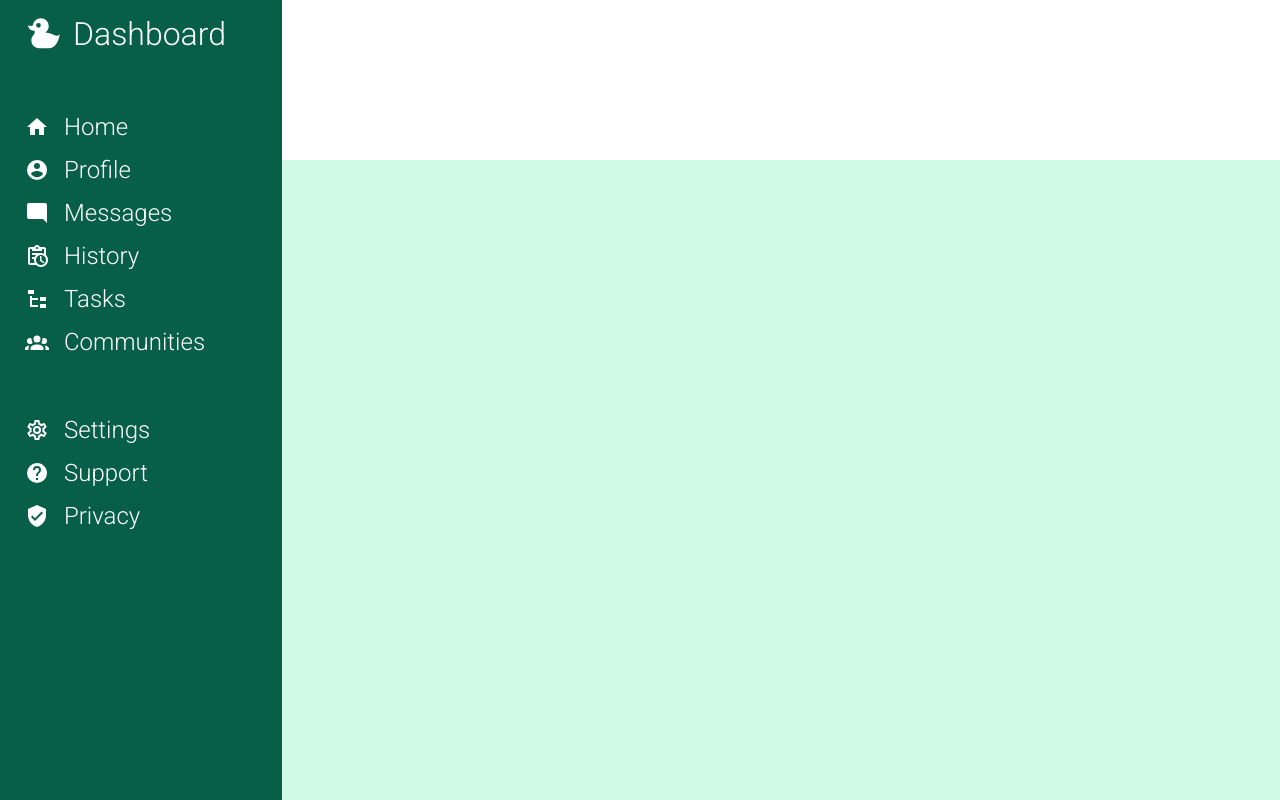
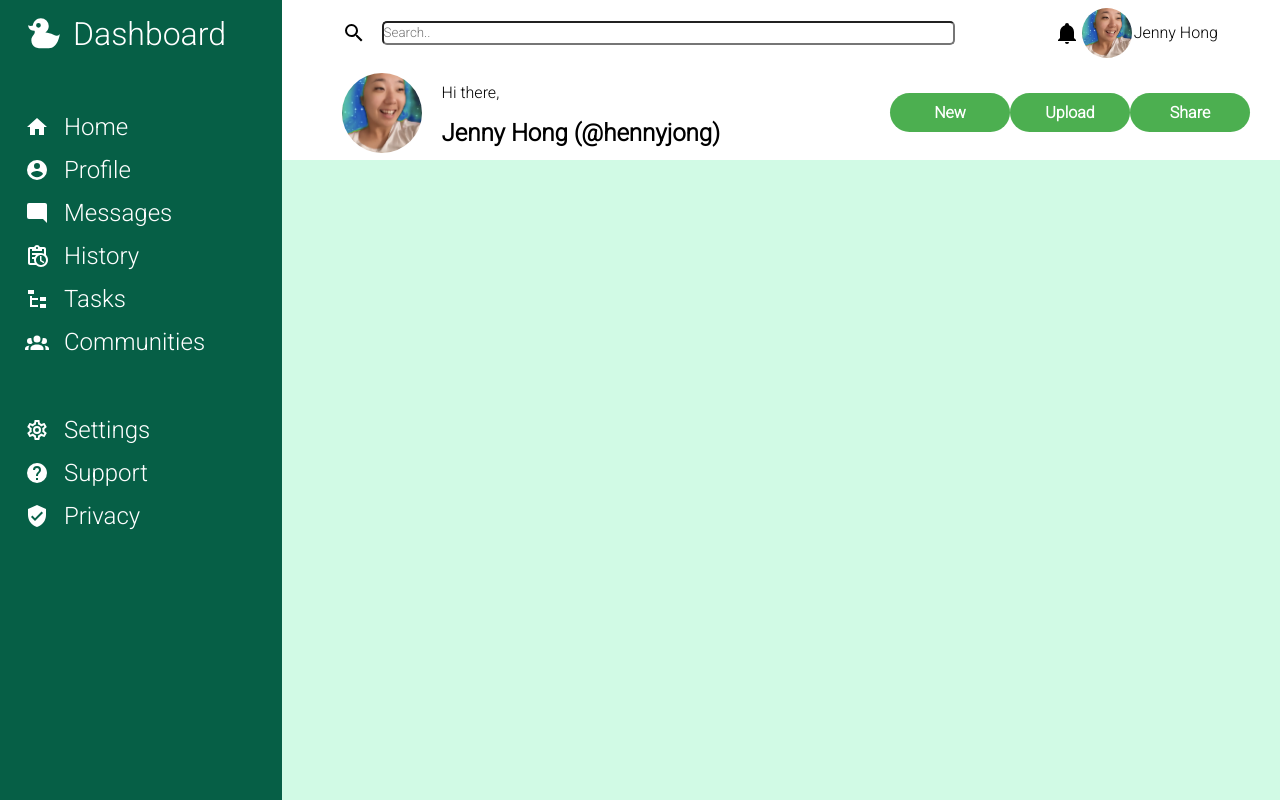
Before and after one commit to julianty/odin-dashboard, a plain HTML site: page index.html in a window 1280 px wide. Drawn offline with Linux system fonts and the light colour scheme.

Commit message:
Adds header content

```diff
--- a/index.html
+++ b/index.html
@@ -34,18 +34,25 @@
   <div class="header">
     <div class="upperheader">
       <div class="searchbar">
-
+        <img src="./images/magnify.svg">
+        <input type="text" placeholder="Search..">
       </div>
       <div class="rightheader">
-
+        <img src="./images/bell.svg">
+        <img class="jen" src="./images/jenfunny.png">
+        Jenny Hong
       </div>
     </div>
     <div class="lowerheader">
       <div class="usergreet">
-
+        <img class="jen" src="./images/jenfunny.png">
+        <p>Hi there,</p>
+        <p class="user">Jenny Hong (@hennyjong)</p>
       </div>
       <div class="actions">
-
+        <button>New</button>
+        <button>Upload</button>
+        <button>Share</button>
       </div>
     </div>
 
--- a/style.css
+++ b/style.css
@@ -67,6 +67,80 @@ li {
 
 .header {
   background-color: white;
+  display: grid;
+}
+
+.upperheader, .lowerheader{
+  display: grid;
+  grid-template-columns: 3fr 1fr;
+  grid-auto-flow: column;
+  justify-content: space-between;
+  gap: 40px;
+}
+
+.header div {
+  display: grid;
+  grid-auto-flow: column;
+  align-items: center;
+  padding: 0 30px;
+}
+
+.searchbar {
+  grid-template-columns: 40px 1fr;
+}
+
+.searchbar input {
+  height: 20px;
+  border-radius: 5px;
+}
+
+.rightheader .jen {
+  width: 50px;
+  height: 50px;
+  object-fit: cover;
+  border-radius: 50%;
+}
+
+.lowerheader {
+  grid-template-columns: 3fr 2fr;
+}
+
+.usergreet {
+  display: grid;
+  grid-template-columns: 80px 1fr;
+  grid-template-rows: 1fr 1fr;
+  column-gap: 20px;
+}
+
+.usergreet .jen {
+  width: 80px;
+  height: 80px;
+  object-fit: cover;
+  border-radius: 50%;
+  grid-row: 1 / -1;
+}
+
+.usergreet .user {
+  font-size: 1.5rem;
+  font-weight: bold;
+}
+
+.lowerheader .actions {
+  justify-content: space-between;
+  padding: 0;
+}
+
+button {
+  background-color: #4CAF50; /* Green */
+  border: none;
+  color: white;
+  padding: 10px 10px;
+  text-align: center;
+  text-decoration: none;
+  border-radius: 20px;
+  font-size: 1rem;
+  font-weight: bold;
+  width: 120px;
 }
 
 .content {
```
Also changed, not shown: images/bell.svg (added), images/jenfunny.png (added), images/magnify.svg (added).
